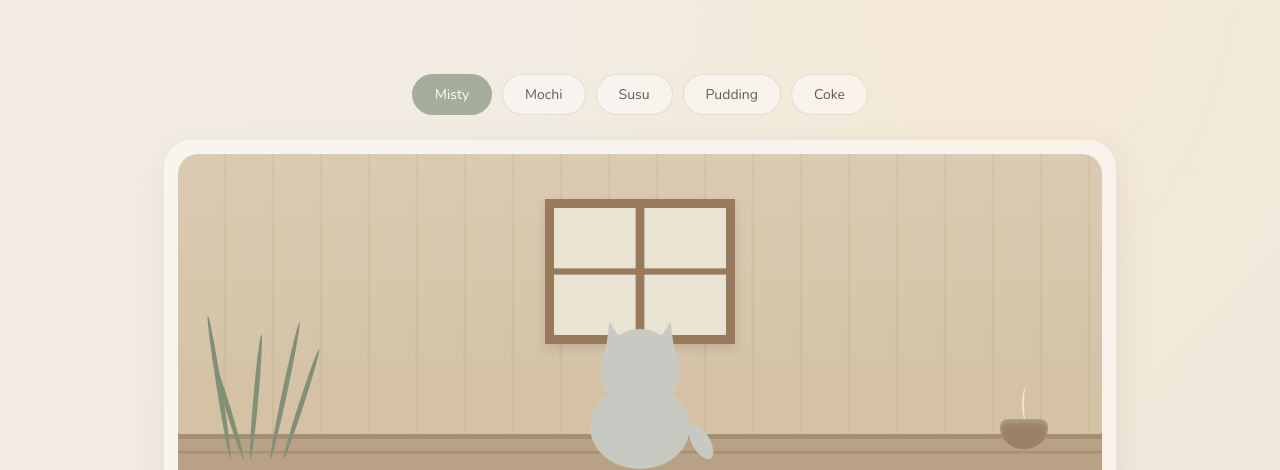
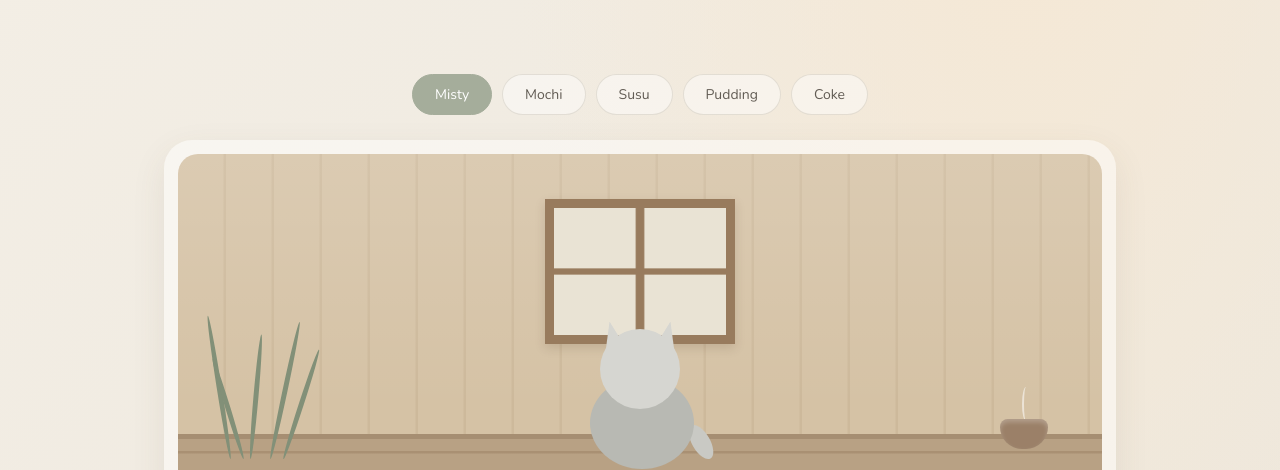
Before and after one commit to littlebun369/nappy-cat, a plain HTML site: page index.html in a window 1280 px wide. Shown: the part 335-805 px from the top of the page. Drawn offline with nearby package versions, Linux system fonts and the light colour scheme.

Commit message:
Update style.css

```diff
--- a/style.css
+++ b/style.css
@@ -886,9 +886,9 @@ background: radial-gradient(
   position: absolute;
   left: 15px;
   bottom: 0;
-  width: 100px;
-  height: 85px;
-  background: #C9C9C4;
+  width: 104px;
+  height: 92px;
+  background: #B8B9B3;
   border-radius: 50%;
   z-index: 1;
 }
@@ -901,7 +901,7 @@ background: radial-gradient(
   left: 25px;
   width: 80px;
   height: 80px;
-  background: #C9C9C4;
+  background: #D6D6D1;
   border-radius: 50%;
   z-index: 3;
 }
@@ -913,7 +913,7 @@ background: radial-gradient(
   top: -8px;
   width: 27px;
   height: 38px;
-  background: #C9C9C4;
+  background: #D6D6D1;
   clip-path: polygon(50% 0, 100% 100%, 0 100%);
   z-index: 2;
 }
```
